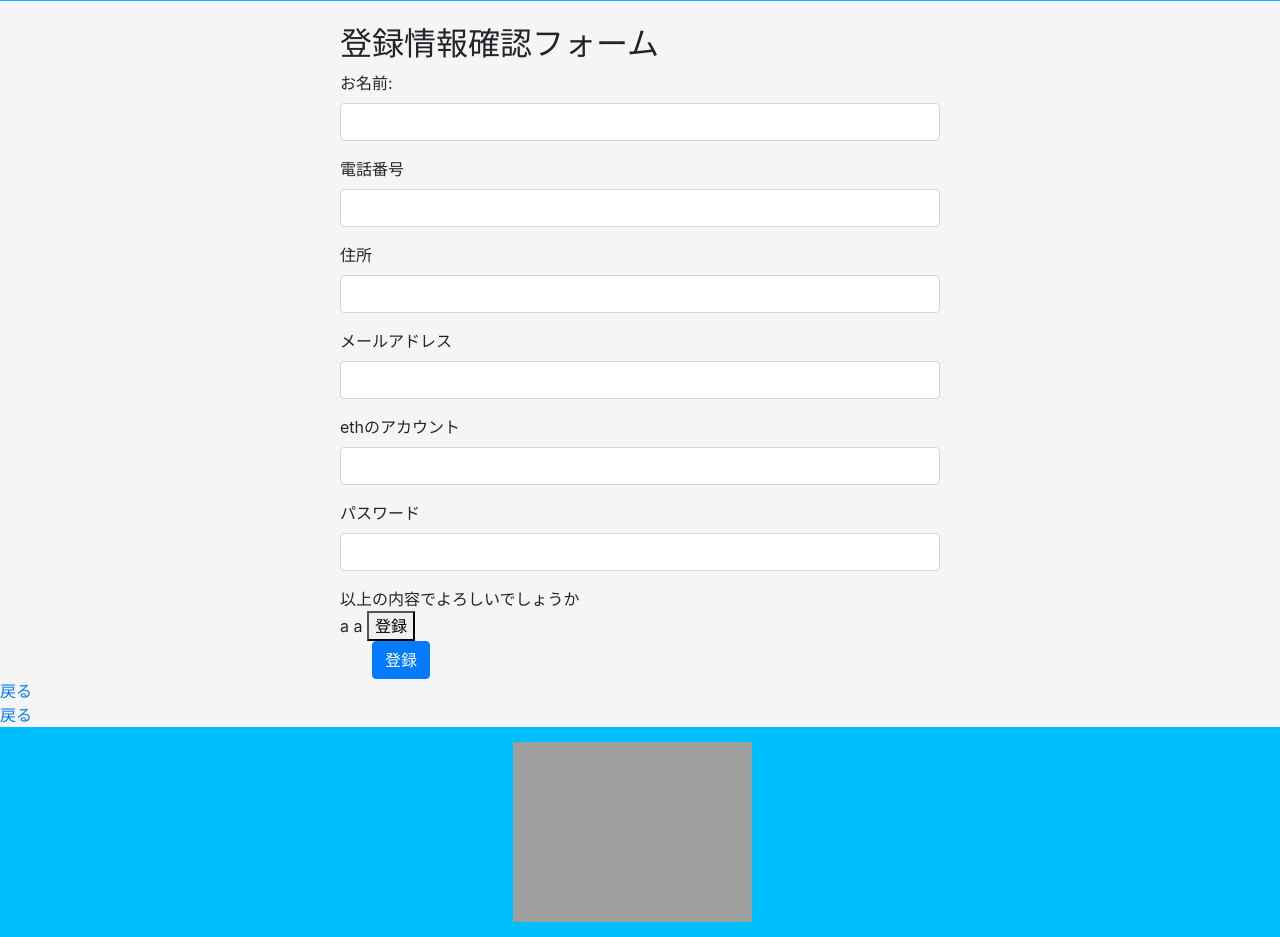
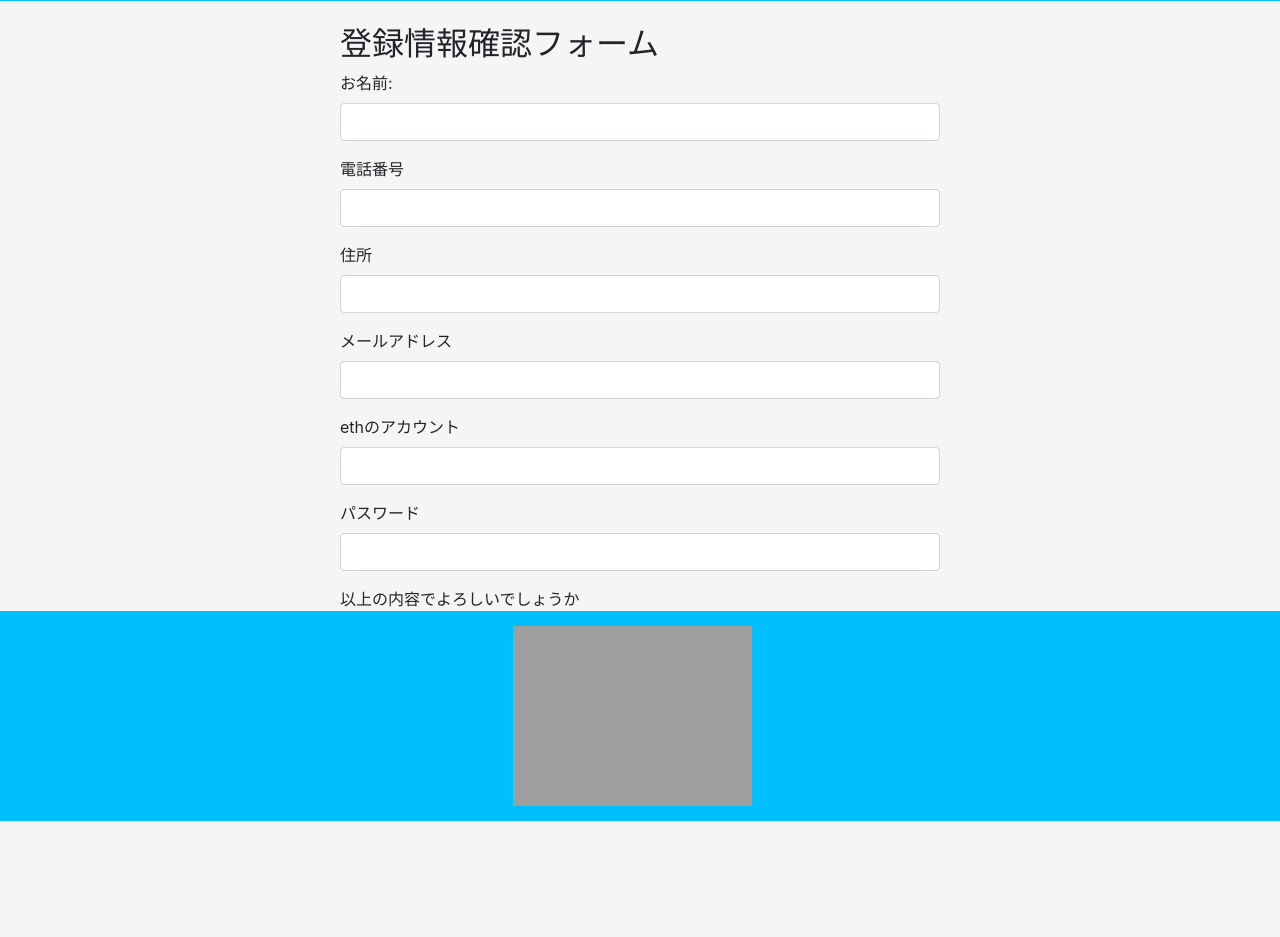
Before and after one commit to enpitut2019/Omote-IoT, a PHP site: page /htmls/regist_confirm.php in a window 1280 px wide. Shown: the part 325-1262 px from the top of the page. After the commit the page ends 1146 px from the top, so only its background shows below. Run offline with PHP 8.4, Linux system fonts and the light colour scheme; data that the repository does not hold is empty; some libraries are stand-ins or nearby versions; grey boxes are pictures that could not be loaded.

Commit message:
テスト。ボタン削除

```diff
--- a/htmls/regist_confirm.php
+++ b/htmls/regist_confirm.php
@@ -118,16 +118,8 @@
         </div>
 
         以上の内容でよろしいでしょうか<br>
-        a
-        a
-        <button onclick="<? insert(); ?>">登録</button><br>
-        <div class="rebutton">
-            　　<button class="btn btn-primary" onclick="<? insert(); ?>">登録</button><br>
-        </div>
     </div>
-    <a href="waterserver_index.php">戻る</a>
 </div>
-<a href="waterserver_index.php">戻る</a>
 	<footer>
 		<div class="bottom section-padding">
 			<div class="container">
```
